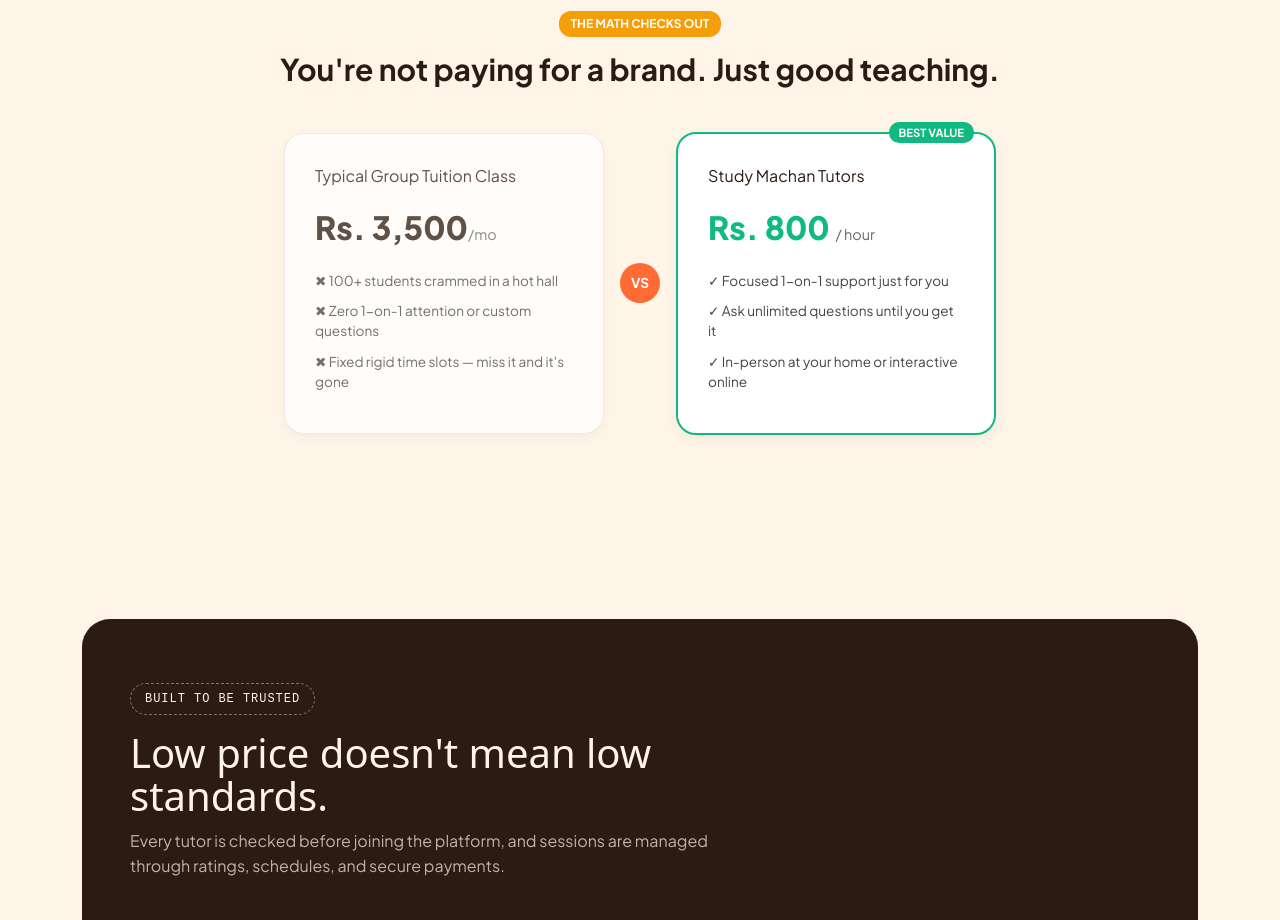
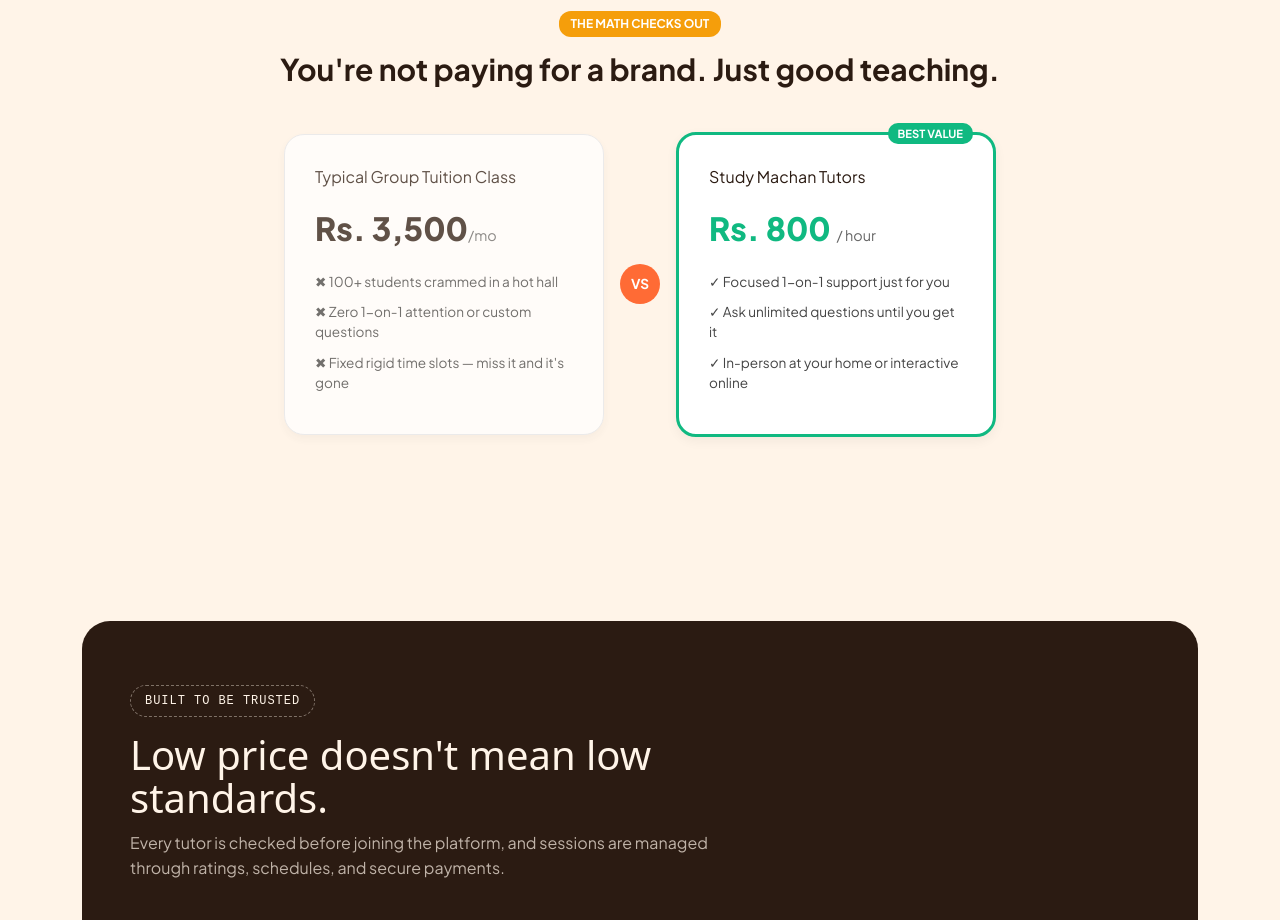
Before and after one commit to Maleesha-Fernando-25/StudyMachan-Landing-Page-, a plain HTML site: page landing-page.html in a window 1280 px wide. Shown: the part 1320-2240 px from the top of the page. Drawn offline with nearby package versions, Linux system fonts and the light colour scheme.

Commit message:
Price box highlighted

```diff
--- a/landing-page.css
+++ b/landing-page.css
@@ -664,8 +664,9 @@
 }
 
 .pricing-card.featured {
-  border: 2px solid #10b981;
+  border: 3px solid #10b981;
   position: relative;
+
 }
 
 .best-value-badge {
```
